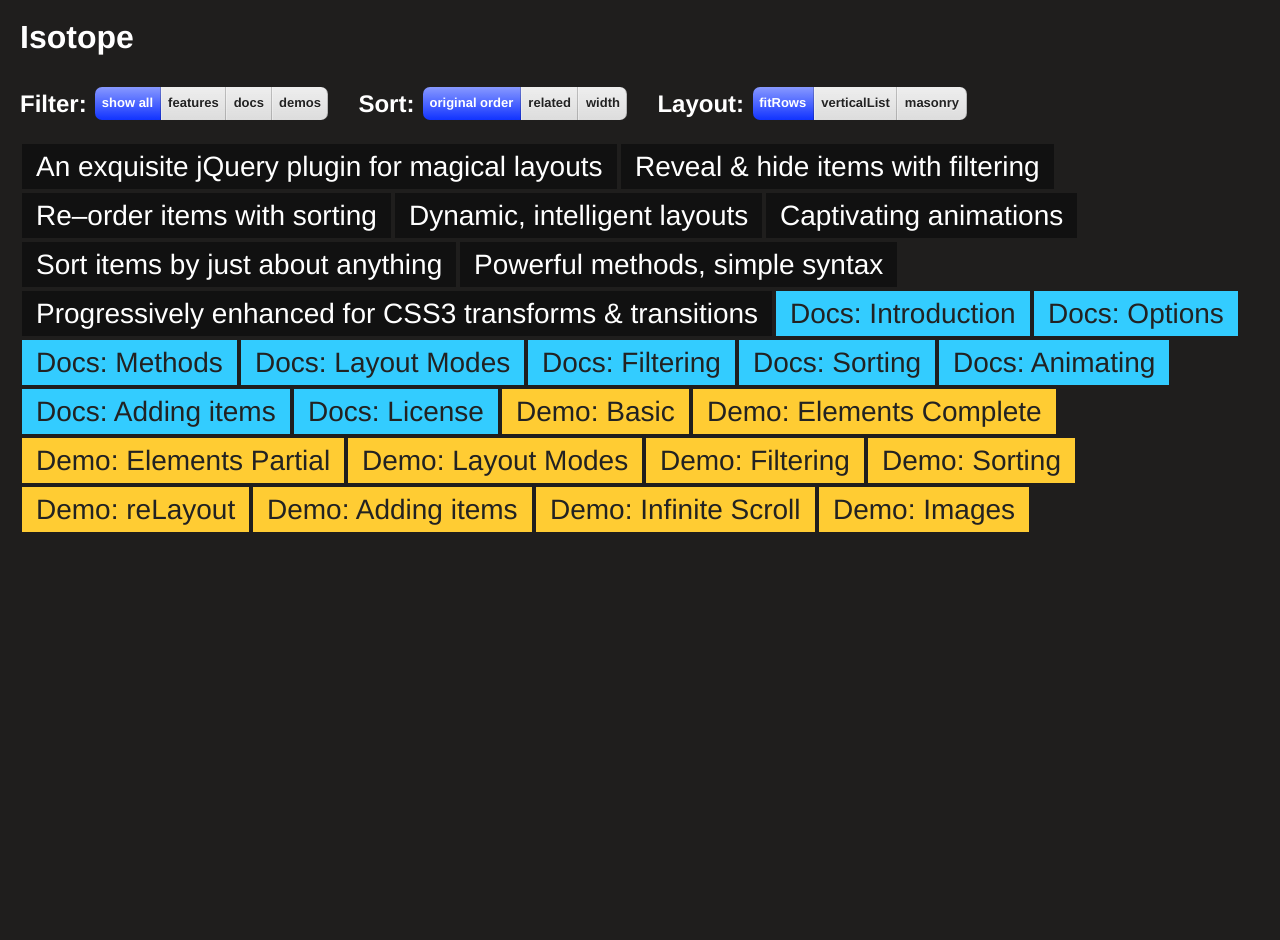
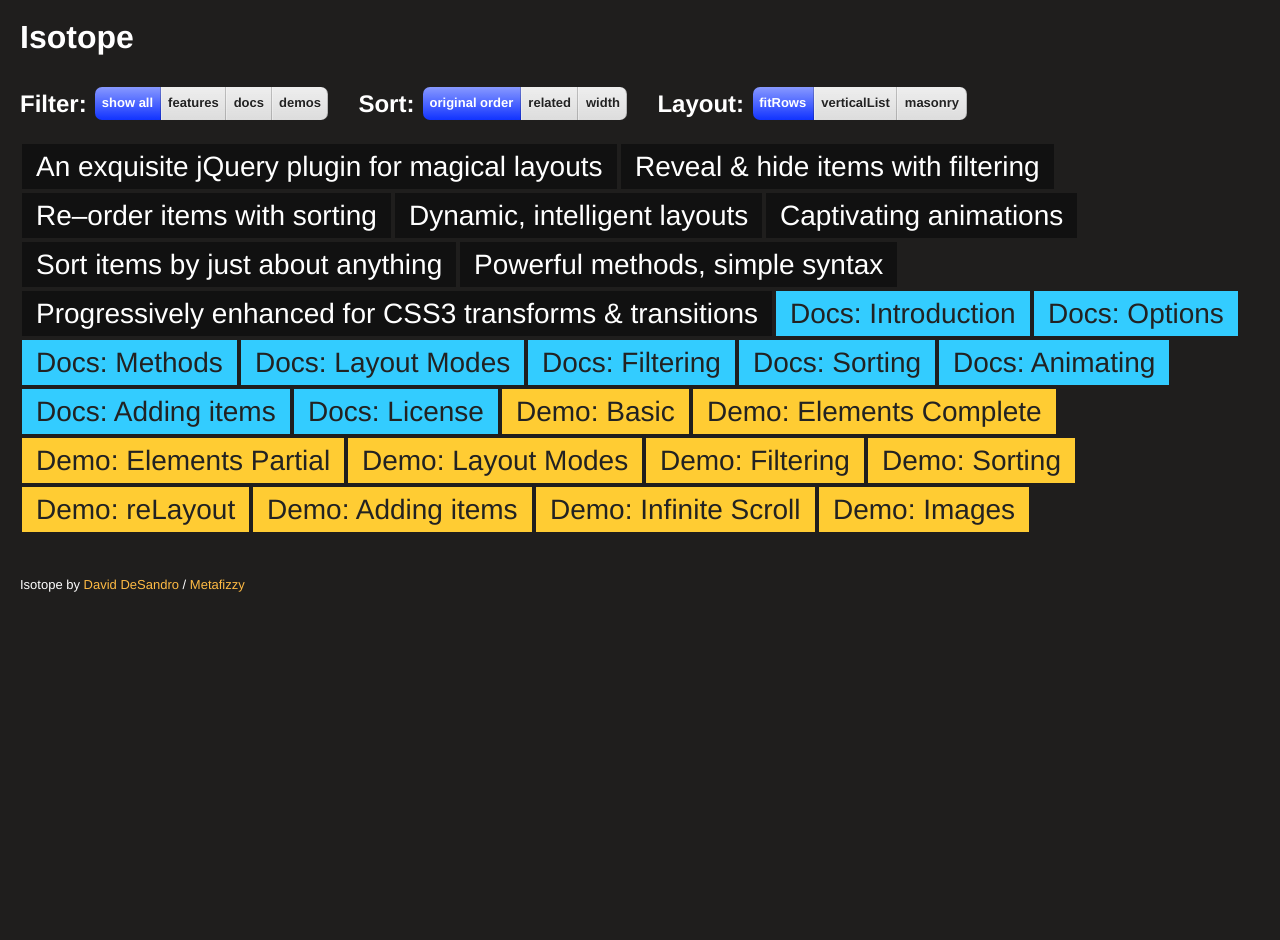
Before and after one commit to metafizzy/isotope, a Jekyll site: the page built from index.html, in a window 1280 px wide. Built offline with Jekyll 4.4.1, drawn with Linux system fonts in a browser that asks for light colours.

Commit message:
docs : add footer include

```diff
--- /dev/null
+++ b/_includes/footer.html
@@ -0,0 +1,4 @@
+
+  <footer>
+    {{ site.name }} by <a href="http://desandro.com">David DeSandro</a> / <a href="http://metafizzy.co">Metafizzy</a>
+  </footer>
--- a/_layouts/demo.html
+++ b/_layouts/demo.html
@@ -17,9 +17,7 @@
 
   {{ content }}
 
-  <footer>
-    {{ site.name }} by David DeSandro / Metafizzy
-  </footer>
+  {% include footer.html %}
 
 </body>
 </html>
--- a/_layouts/doc.html
+++ b/_layouts/doc.html
@@ -38,9 +38,7 @@
 
     {{ content }}
 
-    <footer>
-      {{ site.name }} by David DeSandro / Metafizzy
-    </footer>
+    {% include footer.html %}
 
   </section> <!-- #content -->
 
--- a/index.html
+++ b/index.html
@@ -86,6 +86,8 @@
     {% endfor %}
   </ul>
 
+  {% include footer.html %}
+
 
   <script src="js/jquery-1.4.4.min.js"></script>
   <script src="src/mini-modernizr.js"></script>
```
